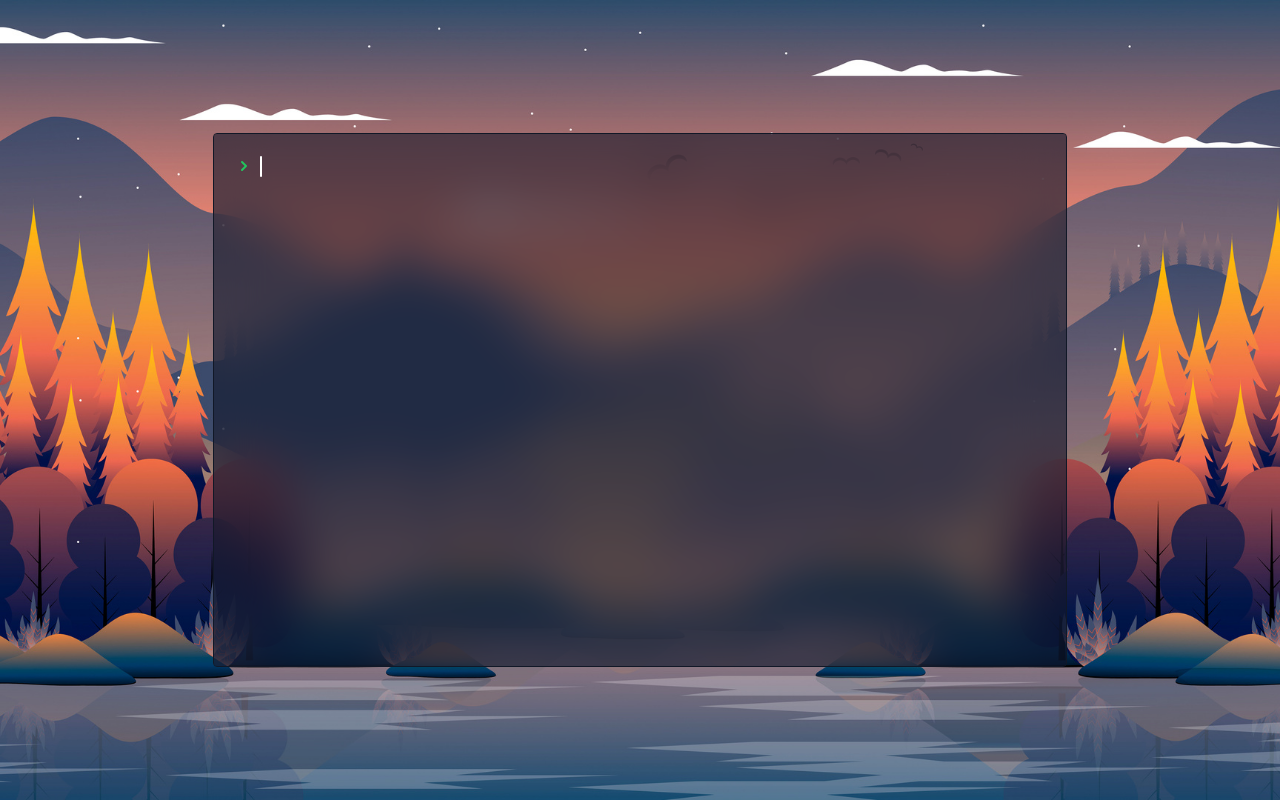
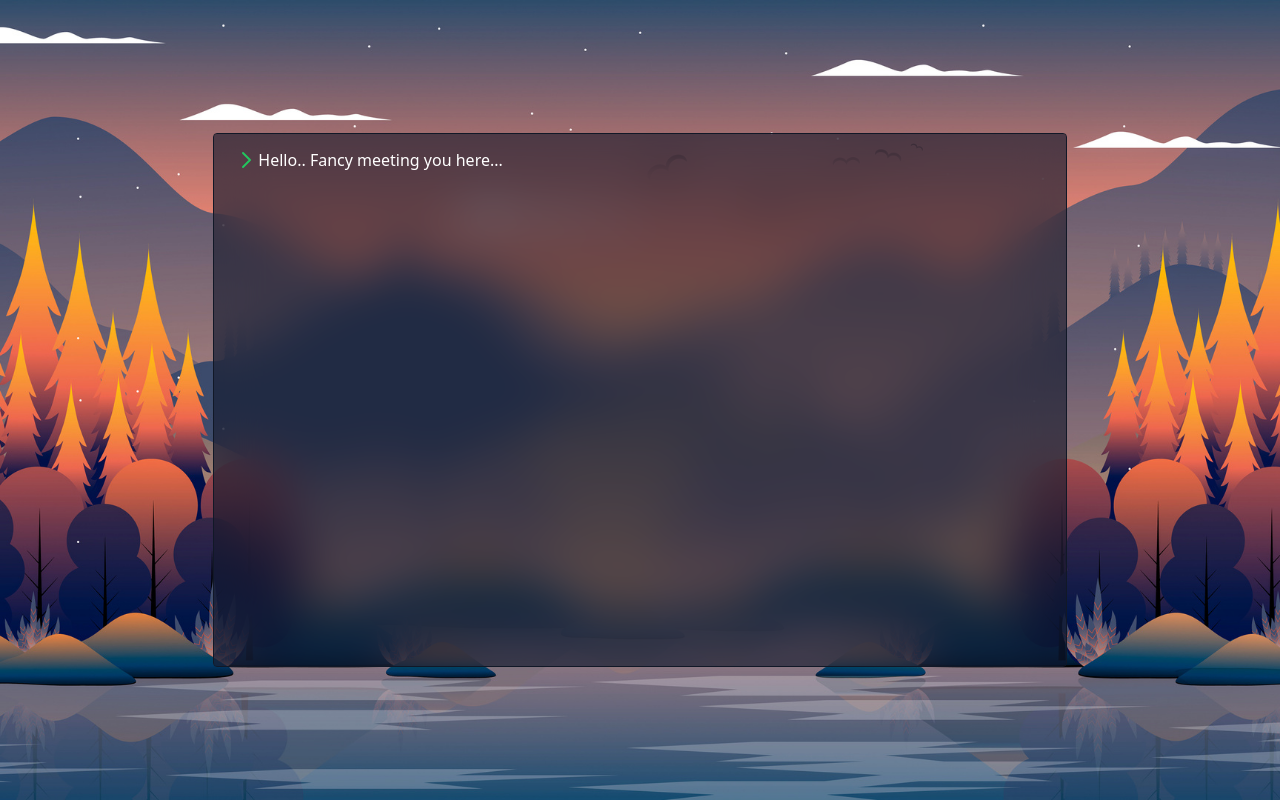
Before and after one commit to J-Grizz/personal-website-2, a React (Create React App) app: page / in a window 1280 px wide. Built offline with nearby package versions, Linux system fonts and the light colour scheme.

Commit message:
Terminal adjustments

```diff
--- a/src/components/Terminal/Terminal.tsx
+++ b/src/components/Terminal/Terminal.tsx
@@ -1,26 +1,51 @@
-import { FC } from 'react'
+import { FC, useState, useEffect } from 'react'
+import { Transition } from '@headlessui/react'
 
 const Terminal: FC = () => {
+  const [isShowing, setIsShowing] = useState(true)
+  useEffect(() => {
+    const intervalId = setInterval(() => {
+      setIsShowing((isShowing) => !isShowing)
+    }, 1000)
+
+    return () => clearInterval(intervalId)
+  }, [])
   return (
     <div className="w-2/3 h-2/3 p-5 flex items-start justify-start bg-clip-padding bg-slate-900 backdrop-filter backdrop-blur-xl bg-opacity-60 border border-gray-900 rounded">
-      <div className="flex items-center">
-        <svg xmlns="http://www.w3.org/2000/svg" className="h-5 w-5 text-green-500" viewBox="0 0 20 20" fill="currentColor">
-          <path
-            fillRule="evenodd"
-            d="M7.293 14.707a1 1 0 010-1.414L10.586 10 7.293 6.707a1 1 0 011.414-1.414l4 4a1 1 0 010 1.414l-4 4a1 1 0 01-1.414 0z"
-            clipRule="evenodd"
-          />
-        </svg>
+      <div className="flex items-center h-3">
         <svg
           xmlns="http://www.w3.org/2000/svg"
-          className="h-6 w-6 text-white"
+          className="h-6 w-6 text-green-500"
           fill="none"
           viewBox="0 0 24 24"
           stroke="currentColor"
           strokeWidth={2}
         >
-          <path strokeLinecap="round" strokeLinejoin="round" d="M8 4m-1-1v19" />
+          <path strokeLinecap="round" strokeLinejoin="round" d="M9 5l7 7-7 7" />
         </svg>
+
+		<p className='text-white'>Hello.. Fancy meeting you here...</p>
+
+        <Transition
+          show={isShowing}
+          enter="transition-opacity duration-75"
+          enterFrom="opacity-0"
+          enterTo="opacity-100"
+          leave="transition-opacity duration-150"
+          leaveFrom="opacity-100"
+          leaveTo="opacity-0"
+        >
+          <svg
+            xmlns="http://www.w3.org/2000/svg"
+            className="h-6 w-6 text-white"
+            fill="none"
+            viewBox="0 0 24 24"
+            stroke="currentColor"
+            strokeWidth={2}
+          >
+            <path strokeLinecap="round" strokeLinejoin="round" d="M8 4m-1-1v18" />
+          </svg>
+        </Transition>
       </div>
     </div>
   )
```
